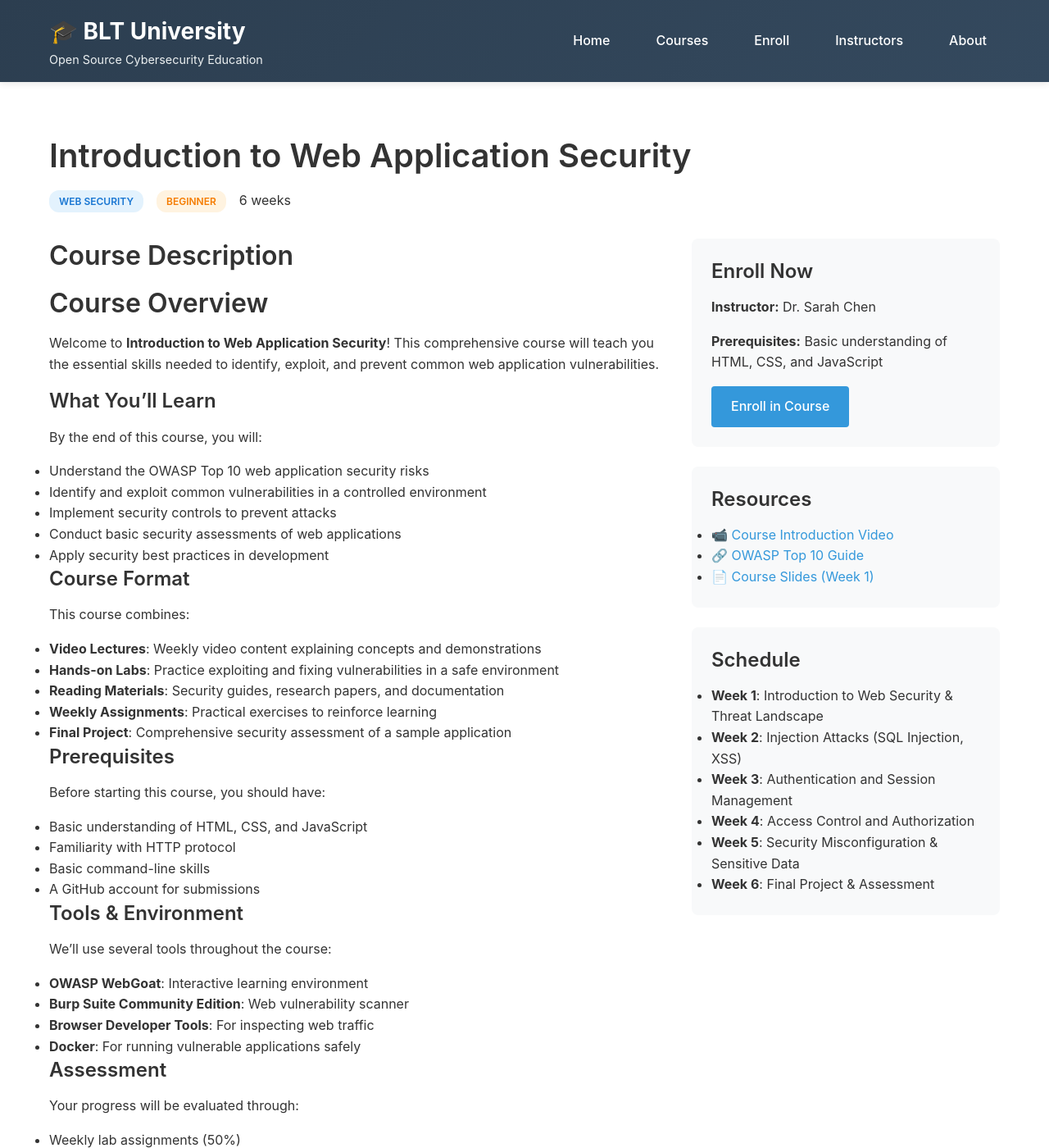
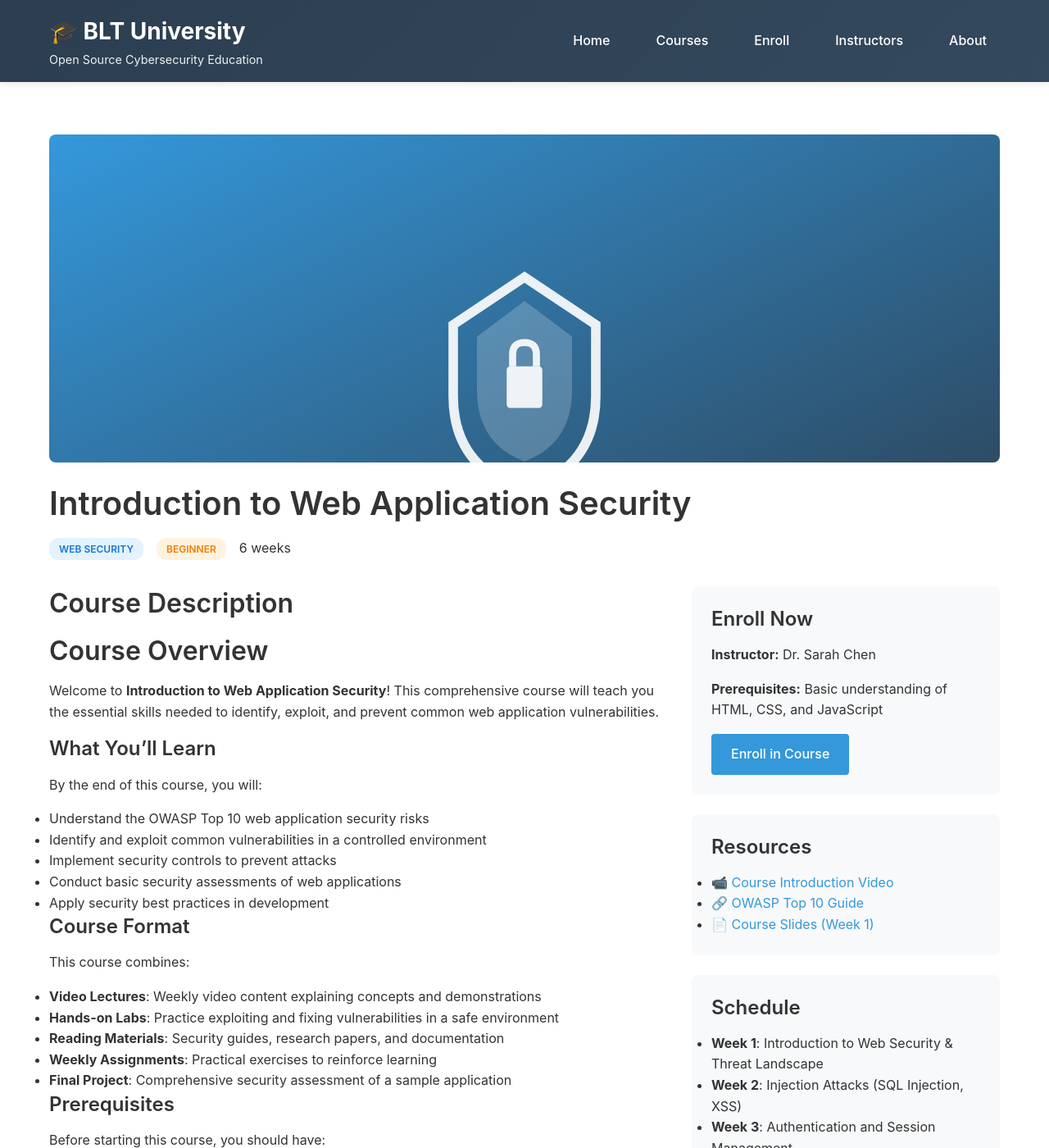
Before and after one commit to OWASP-BLT/BLT-University, a Jekyll site: the page built from _courses/web-security-intro.md, in a window 1280 px wide and 1400 px high. Shown: the whole window at 82% size. Built offline with Jekyll 4.4.1, drawn with Linux system fonts in a browser that asks for light colours.

Commit message:
Add image support to course listings
Co-authored-by: DonnieBLT <128622481+DonnieBLT@users.noreply.github.com>

```diff
--- a/_courses/web-security-intro.md
+++ b/_courses/web-security-intro.md
@@ -6,6 +6,7 @@ level: Beginner
 duration: 6 weeks
 instructor: Dr. Sarah Chen
 featured: true
+image: /assets/images/courses/web-security.svg
 prerequisites: Basic understanding of HTML, CSS, and JavaScript
 description: Learn the fundamentals of web application security, including common vulnerabilities, attack vectors, and defensive techniques. Perfect for developers wanting to build secure web applications.
 
--- a/_layouts/course.html
+++ b/_layouts/course.html
@@ -4,6 +4,11 @@ layout: default
 
 <article class="course-page">
     <div class="course-header">
+        {% if page.image %}
+        <div class="course-header-image">
+            <img src="{{ page.image | relative_url }}" alt="{{ page.title }}">
+        </div>
+        {% endif %}
         <h1>{{ page.title }}</h1>
         <div class="course-meta">
             <span class="course-category">{{ page.category }}</span>
--- a/assets/css/style.css
+++ b/assets/css/style.css
@@ -263,6 +263,21 @@ a:hover {
     box-shadow: var(--shadow-hover);
 }
 
+.course-card-image {
+    margin: -1.5rem -1.5rem 1rem -1.5rem;
+    border-radius: 8px 8px 0 0;
+    overflow: hidden;
+    height: 200px;
+    background-color: var(--bg-light);
+}
+
+.course-card-image img {
+    width: 100%;
+    height: 100%;
+    object-fit: cover;
+    display: block;
+}
+
 .course-card-header {
     display: flex;
     gap: 0.5rem;
@@ -403,6 +418,21 @@ a:hover {
 
 .course-header {
     margin-bottom: 2rem;
+}
+
+.course-header-image {
+    width: 100%;
+    max-height: 400px;
+    overflow: hidden;
+    border-radius: 8px;
+    margin-bottom: 1.5rem;
+}
+
+.course-header-image img {
+    width: 100%;
+    height: 100%;
+    object-fit: cover;
+    display: block;
 }
 
 .course-meta {
--- a/courses.html
+++ b/courses.html
@@ -45,6 +45,11 @@ permalink: /courses/
                  data-category="{{ course.category | slugify }}"
                  data-level="{{ course.level | downcase }}"
                  data-search="{{ course.title | downcase }} {{ course.description | downcase }} {{ course.instructor | downcase }}">
+                {% if course.image %}
+                <div class="course-card-image">
+                    <img src="{{ course.image | relative_url }}" alt="{{ course.title }}">
+                </div>
+                {% endif %}
                 <div class="course-card-header">
                     <span class="course-category">{{ course.category }}</span>
                     <span class="course-level">{{ course.level }}</span>
```
Also changed, not shown: _courses/advanced-pentesting.md (+1 -0 lines), assets/images/courses/advanced-pentesting.svg (added), assets/images/courses/web-security.svg (added).
